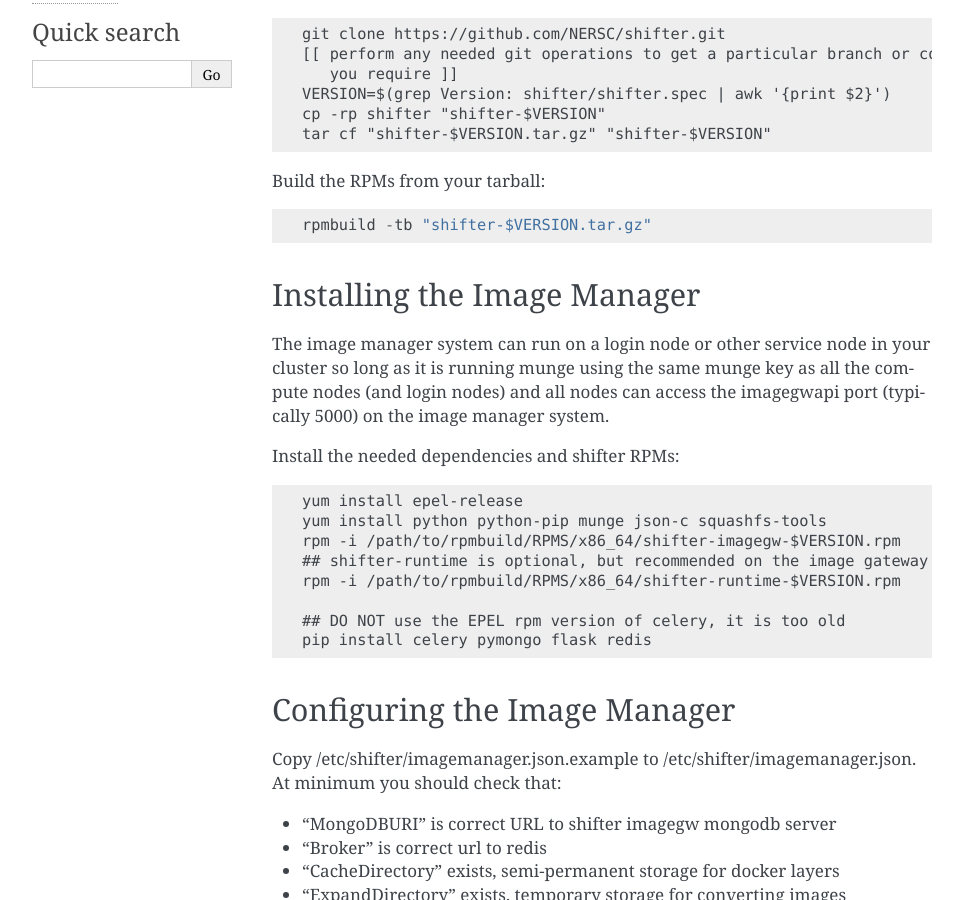
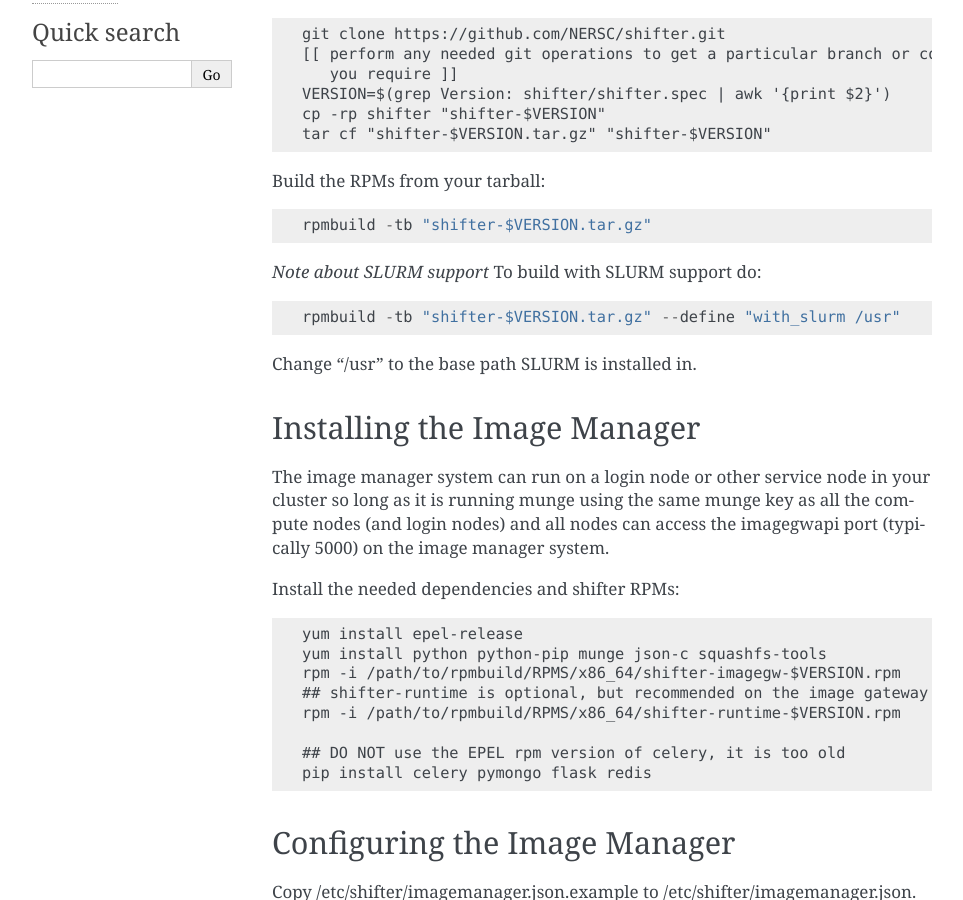
Before and after one commit to NERSC/shifter, a Sphinx documentation site: the page built from doc/install/centos6.rst, in a window 1280 px wide and 900 px high, scrolled down 461 px. Shown: the whole window, without its empty margins (148-1111 px from the left). Built offline with Sphinx 7.4.7, drawn with Linux system fonts in a browser that asks for light colours.

Commit message:
make slurm support optional

```diff
--- a/doc/install/centos6.rst
+++ b/doc/install/centos6.rst
@@ -23,6 +23,13 @@
 Build the RPMs from your tarball::
 
     rpmbuild -tb "shifter-$VERSION.tar.gz"
+
+*Note about SLURM support*
+To build with SLURM support do::
+
+    rpmbuild -tb "shifter-$VERSION.tar.gz" --define "with_slurm /usr"
+
+Change "/usr" to the base path SLURM is installed in.
 
 Installing the Image Manager
 ============================
```
Also changed, not shown: 1 other file.
